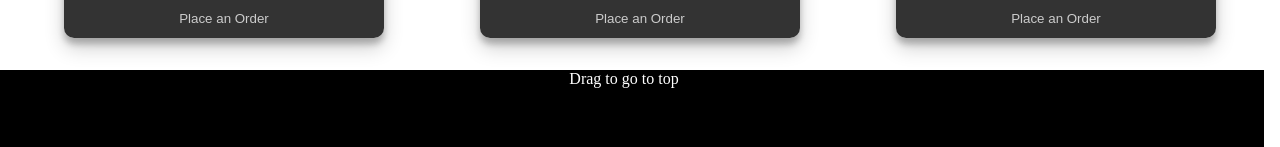
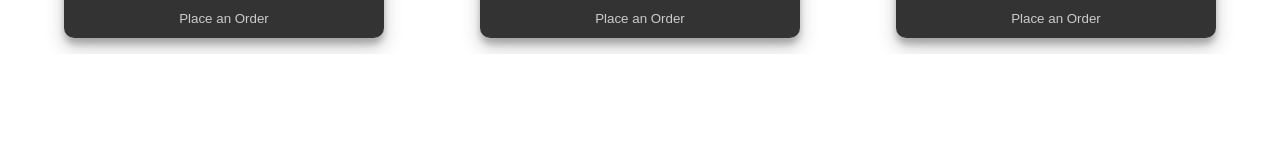
Before and after one commit to ZIIIP-OFFICIAL/ZIIIP, a Next.js app: page / in a window 1280 px wide. Shown: the part 2950-3097 px from the top of the page. After the commit the page ends 3004 px from the top, so only its background shows below. Built offline with nearby package versions, Linux system fonts and the light colour scheme.

Commit message:
removed scroll to top

```diff
--- a/pages/index.tsx
+++ b/pages/index.tsx
@@ -146,7 +146,7 @@ export default function Home() {
               setOpen={setOpen}></LaptopCard>
           ))}
 
-          <ScrollToTop
+          {/* <ScrollToTop
             styles={{
               width: "calc(100% + 4rem)",
               textAlign: "center",
@@ -157,7 +157,7 @@ export default function Home() {
               marginLeft: "-2rem",
               marginBottom: "-1rem",
             }}
-          />
+          /> */}
         </section>
       </section>
     </>
```
